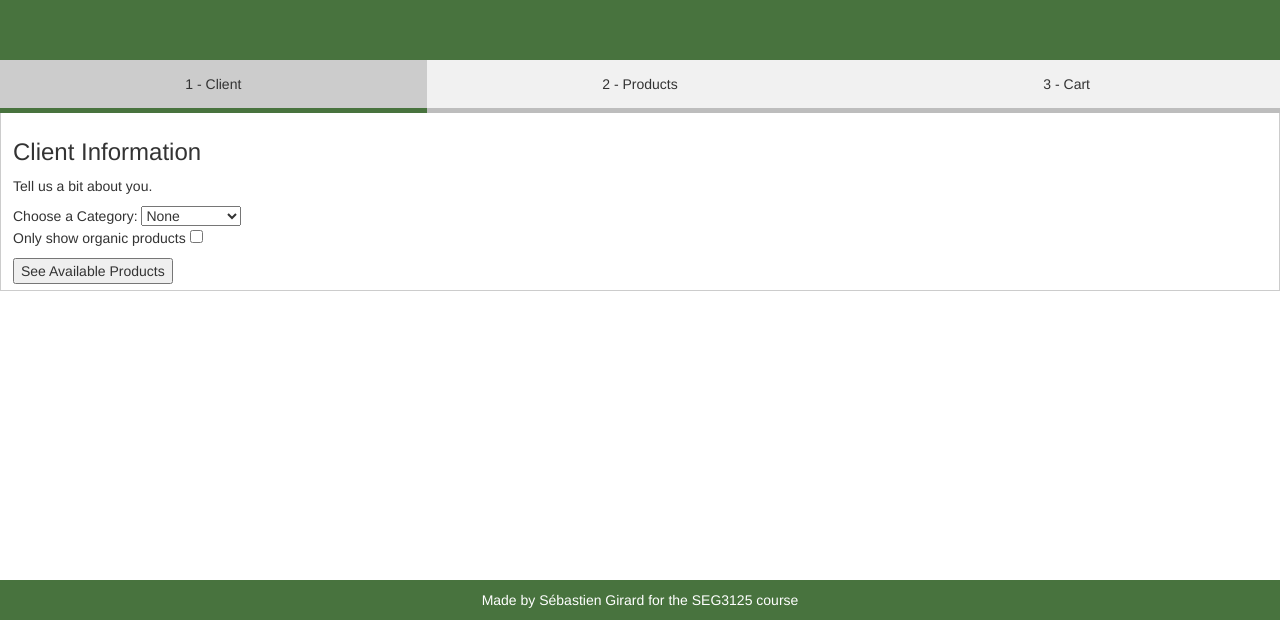
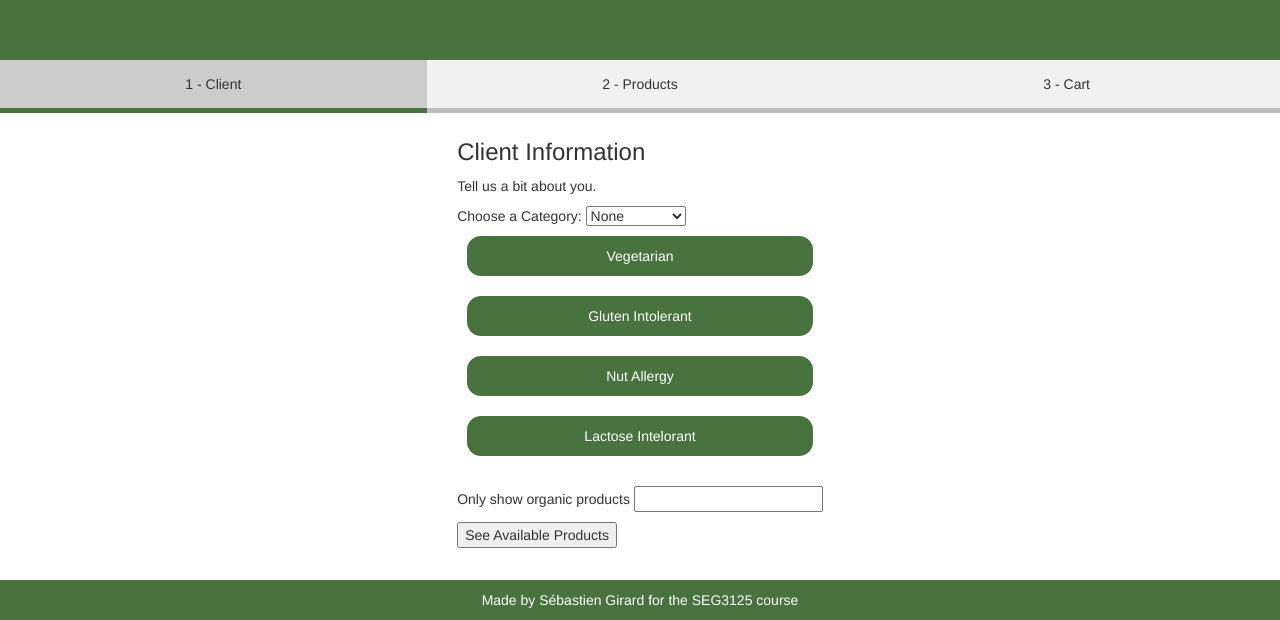
Before and after one commit to sebastiengrd/SEG3125-lab3, a plain HTML site: page index.html in a window 1280 px wide. Shown: the part 180-800 px from the top of the page. Drawn offline with nearby package versions, Linux system fonts and the light colour scheme.

Commit message:
Added buttons to filter the products. Not functionnal yet

```diff
--- a/index.html
+++ b/index.html
@@ -31,6 +31,7 @@
 
     <!-- Tab content -->
     <div id="Client" class="tabcontent">
+        <div>
             <h3>Client Information</h3>
             <p>Tell us a bit about you.</p>
             Choose a Category:
@@ -41,21 +42,29 @@
                 <option value="NutFree">NutFree</option>Free</option>
                 <option value="LactoseFree">LactoseFree</option>
             </select>
+            <div id="categories-container">
+                <div class="categories-button" id="button-Vegetarian" onclick="clientInfoButtonClicked(this.id)">Vegetarian</div>
+                <div class="categories-button" id="button-GlutenFree" onclick="clientInfoButtonClicked(this.id)">Gluten Intolerant</div>
+                <div class="categories-button" id="button-NutFree" onclick="clientInfoButtonClicked(this.id)">Nut Allergy</div>
+                <div class=" categories-button" id="button-LactoseFree" onclick="clientInfoButtonClicked(this.id)">Lactose Intelorant</div>
+
+            </div>
             <br>
-        <p>Only show organic products <input type="checkbox" onchange="checkboxPreferOrganicChanged(event)"></p>
-        <button id="addCart" type="button" class="block" onclick="openInfo(null, 'Products')">
+            <p>Only show organic products <input type="checkbox " onchange="checkboxPreferOrganicChanged(event) "></p>
+            <button id="addCart " type="button " class="block " onclick="openInfo(null, 'Products') ">
                 See Available Products
             </button>
         </div>
+    </div>
 
-    <div id="Products" class="tabcontent">
+    <div id="Products " class="tabcontent ">
         <h3>Your targeted products</h3>
         <p>We preselected products based on your restrictions.</p>
         <p>Choose items to buy:</p>
         <br>
-        <div id="displayProduct"></div>
+        <div id="displayProduct "></div>
         <br>
-        <button id="addCart" type="button" class="block" onclick="selectedItems()">
+        <button id="addCart " type="button " class="block " onclick="selectedItems() ">
                 Add selected items to cart.
             </button>
         <br>
@@ -63,19 +72,19 @@
         <br>
     </div>
 
-    <div id="Cart" class="tabcontent">
+    <div id="Cart " class="tabcontent ">
         <h3>Cart</h3>
         <p>Here is your cart.</p>
-        <div id="displayCart"></div>
+        <div id="displayCart "></div>
     </div>
 
 
-    <div class="footer container text-center">
+    <div class="footer container text-center ">
         <p>Made by Sébastien Girard for the SEG3125 course</p>
     </div>
 
-    <script src="scripts/groceries.js"></script>
-    <script src="scripts/main.js"></script>
+    <script src="scripts/groceries.js "></script>
+    <script src="scripts/main.js "></script>
 
 </body>
 
--- a/scripts/main.js
+++ b/scripts/main.js
@@ -2,6 +2,12 @@
 // It is adapted from https://www.w3schools.com/howto/howto_js_tabs.asp
 
 steps = ["Client", "Products", "Cart"]
+restrictions = {
+    "Vegetarian": false,
+    "GlutenFree": false,
+    "NutFree": false,
+    "LactoseFree": false
+}
 
 function openInfo(evt, tabName) {
 
@@ -39,7 +45,7 @@ function showTabLink(tabName) {
     }
 
     // Show the current tab, and add an "active" class to the button that opened the tab
-    document.getElementById(tabName).style.display = "block";
+    document.getElementById(tabName).style.display = "flex";
     elem.className += " active";
     console.log(elem.innerHTML);
     elem.className += (" completed");
@@ -133,5 +139,22 @@ function checkboxPreferOrganicChanged(event) {
 
 }
 
+function clientInfoButtonClicked(id) {
+    //console.log("clicked " + id.substring(7));
+
+    button = document.getElementById(id);
+
+    let restrictionName = id.substring(7);
+
+    if (button.className.indexOf(" categories-button-selected") < 0) {
+        button.className += " categories-button-selected";
+        restrictions[restrictionName] = true;
+
+    } else {
+        button.className = button.className.replace("categories-button-selected", "");
+        restrictions[restrictionName] = false;
+    }
+}
+
 
 showTabLink('Client')
--- a/styles/style.css
+++ b/styles/style.css
@@ -47,14 +47,36 @@ body {
     background-color: #ccc;
 }
 
+#categories-container {
+    display: flex;
+    justify-content: center;
+    flex-direction: column;
+}
+
+.categories-button {
+    text-align: center;
+    background-color: rgb(72 115 62);
+    color: white;
+    margin: 1rem;
+    padding: 1rem;
+    border-radius: 1em;
+}
+
+.categories-button:hover {
+    background-color: rgb(95, 151, 82);
+}
+
+.categories-button-selected {
+    border: 3px solid black;
+}
+
 
 /* Style the tab content */
 
 .tabcontent {
-    display: none;
     padding: 6px 12px;
-    border: 1px solid #ccc;
     border-top: none;
+    justify-content: center;
 }
 
 .title-section {
```
Lines whose indentation alone changed are shown as unchanged.
